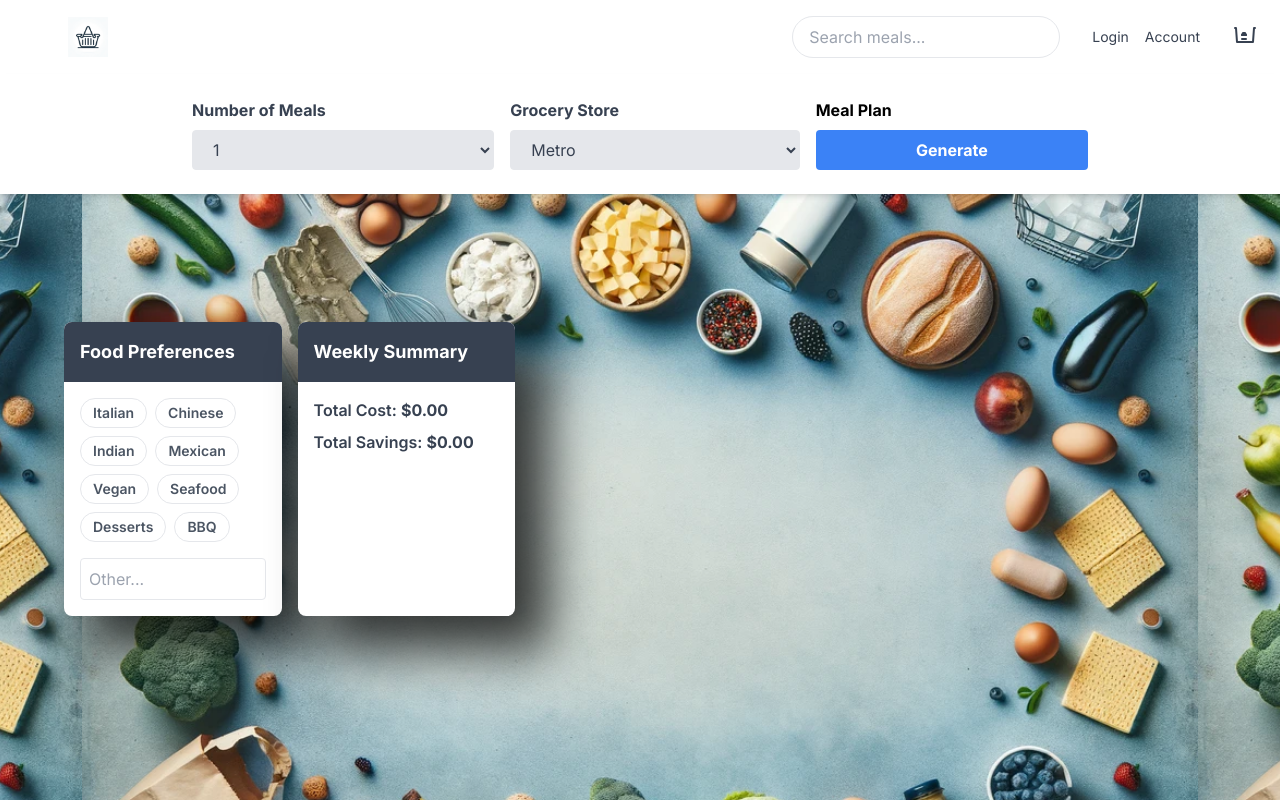
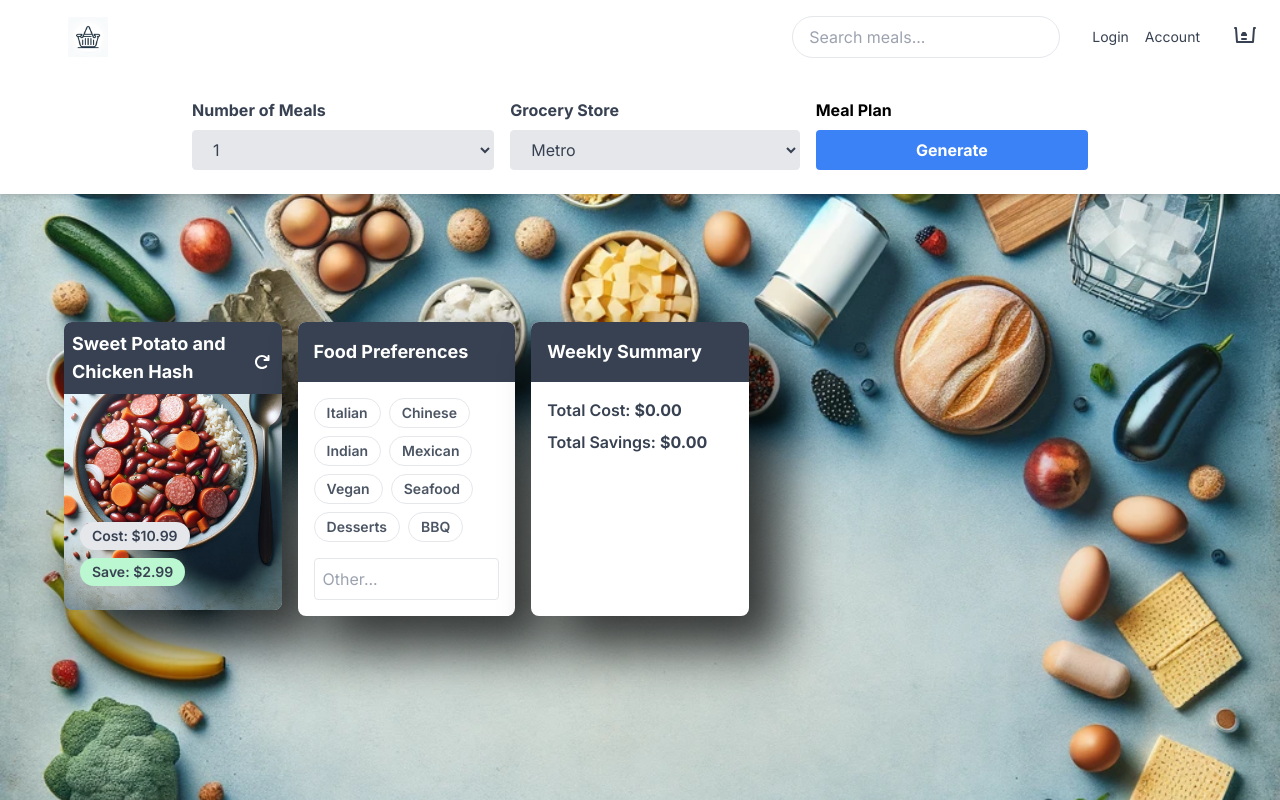
Before and after one commit to AStox/savvysupper, a Next.js app: page / in a window 1280 px wide. Built offline with nearby package versions, Linux system fonts and the light colour scheme.

Commit message:
Got prices showing on modals

```diff
--- a/app/components/MealCard.tsx
+++ b/app/components/MealCard.tsx
@@ -17,11 +17,15 @@ export interface Meal {
 interface MealCardProps {
   meal: Meal;
   onReroll: () => void;
+  onSelect: (meal: Meal) => void;
 }
 
-const MealCard: React.FC<MealCardProps> = ({ meal, onReroll }) => {
+const MealCard: React.FC<MealCardProps> = ({ meal, onReroll, onSelect }) => {
   return (
-    <div className="relative max-w-sm rounded-lg overflow-hidden h-72 shadow-blurry z-10">
+    <div
+      className="relative max-w-sm rounded-lg overflow-hidden h-72 shadow-blurry z-10 cursor-pointer"
+      onClick={() => onSelect(meal)}
+    >
       <Image src={meal.image} alt={meal.title} layout="fill" objectFit="cover" />
       <div className="absolute top-0 left-0 right-0 bg-gray-700 text-white p-2 flex justify-between items-center">
         <h3 className="text-lg font-bold">{meal.title}</h3>
--- a/app/components/MealPlan.tsx
+++ b/app/components/MealPlan.tsx
@@ -6,21 +6,42 @@ import WeeklySummaryCard from "./MealPlanSummary";
 import type { Meal } from "./MealCard";
 import { useAppState } from "./AppStateContext";
 import PlaceholderMealCard from "./PlaceholderMealCard";
+import RecipeModal from "./RecipeModal";
 
 const MealPlan = () => {
   const { meals, setMeals, generating } = useAppState();
+  const [selectedMeal, setSelectedMeal] = useState<Meal | null>(null);
 
   useEffect(() => {
     console.log("meals", meals);
   }, [meals]);
 
+  const handleMealSelect = (meal: Meal) => {
+    setSelectedMeal(meal);
+  };
+
+  const handleCloseModal = () => {
+    setSelectedMeal(null);
+  };
+
   return (
     <div className="container mx-auto px-4 py-32 md:px-8 lg:px-16">
       <div className="grid grid-cols-2 md:grid-cols-3 lg:grid-cols-4 xl:grid-cols-5 gap-4">
         {meals.map((meal) => (
-          <MealCard key={meal.id} meal={meal} onReroll={() => {}} />
+          <MealCard
+            key={meal.id}
+            meal={meal}
+            onReroll={() => {}}
+            onSelect={() => handleMealSelect(meal)}
+          />
         ))}
         {generating && <PlaceholderMealCard />}
+        <MealCard
+          key="meal"
+          meal={dummyMeal}
+          onReroll={() => {}}
+          onSelect={() => handleMealSelect(dummyMeal)}
+        />
         <MealCustomizationCard key="customization" />
         <WeeklySummaryCard
           key="summary"
@@ -28,8 +49,49 @@ const MealPlan = () => {
           totalSavings={meals.reduce((acc, meal) => acc + meal.savings, 0)}
         />
       </div>
+      {selectedMeal && <RecipeModal meal={selectedMeal} onClose={handleCloseModal} />}
     </div>
   );
 };
 
 export default MealPlan;
+
+const dummyMeal: Meal = {
+  id: 0,
+  image: "/RedBeansRice.png",
+  cost: 10.99,
+  savings: 2.99,
+  title: "Sweet Potato and Chicken Hash",
+  ingredients: [
+    "2 sweet potatoes",
+    "4 chicken breasts",
+    "1 red onion",
+    "1 zucchini",
+    "1 head of broccoli",
+    "1/2 cup of cooked brown rice",
+    "1/4 cup of olive oil",
+    "1/2 teaspoon of salt",
+    "1/4 teaspoon of black pepper",
+  ],
+  instructions: [
+    "Preheat oven to 425°F.",
+    "Chop all vegetables.",
+    "In a large bowl, toss sweet potatoes, zucchini, onion, and broccoli with olive oil, salt, and pepper.",
+    "Spread the vegetables on a baking sheet and roast in the oven for 25 minutes.",
+    "Cook the brown rice as per the instructions on the package.",
+    "Meanwhile, heat a large non-stick skillet over medium-high heat and cook the chicken breasts for 6-8 minutes on each side or until cooked through.",
+    "Once the vegetables are roasted, add the rice and chicken to the bowl and toss to combine.",
+    "Serve immediately and enjoy!",
+  ],
+  pricing: [
+    { name: "Sweet Potato", cost: 1.12, savings: 3.27 },
+    { name: "Chicken Breast", cost: 4.61, savings: 18.52 },
+    { name: "Red Onion", cost: 1.32, savings: 4.61 },
+    { name: "Zucchini", cost: 1.08, savings: 4.85 },
+    { name: "Broccoli", cost: 0, savings: 0 },
+    { name: "Brown Rice", cost: 0, savings: 0 },
+    { name: "Olive Oil", cost: 0, savings: 0 },
+    { name: "Salt", cost: 0, savings: 0 },
+    { name: "Black Pepper", cost: 0, savings: 0 },
+  ],
+};
--- /dev/null
+++ b/app/components/RecipeModal.tsx
@@ -0,0 +1,96 @@
+import React from "react";
+import Image from "next/image";
+import { Meal } from "./MealCard";
+
+interface RecipeModalProps {
+  meal: Meal;
+  onClose: () => void;
+}
+
+const RecipeModal: React.FC<RecipeModalProps> = ({ meal, onClose }) => {
+  console.log("meal", meal);
+  const calculateTotal = (pricing: { name: string; savings: number; cost: number }[]) => {
+    return pricing.reduce((acc, item) => acc + item.cost, 0);
+  };
+
+  const calculateSavings = (pricing: { name: string; savings: number; cost: number }[]) => {
+    return pricing.reduce((acc, item) => acc + item.savings, 0);
+  };
+
+  const findIngredientPrice = (ingredientName: string) => {
+    const ingredient = meal.pricing.find((item) =>
+      ingredientName.toLowerCase().includes(item.name.toLowerCase())
+    );
+    return ingredient && ingredient.cost > 0 ? `$${ingredient.cost.toFixed(2)}` : "";
+  };
+
+  const findIngredientSavings = (ingredientName: string) => {
+    const ingredient = meal.pricing.find((item) =>
+      ingredientName.toLowerCase().includes(item.name.toLowerCase())
+    );
+    return ingredient && ingredient.savings > 0 ? `$${ingredient.savings.toFixed(2)}` : "";
+  };
+
+  return (
+    <div className="fixed inset-0 bg-gray-600 bg-opacity-50 overflow-y-auto h-full w-full z-50">
+      <div className="relative top-20 mx-auto p-5 border w-3/4 md:w-1/2 lg:w-1/3 shadow-lg rounded-md bg-white">
+        <div className="flex flex-col items-center space-y-4">
+          <Image
+            src={meal.image}
+            alt={meal.title}
+            width={300}
+            height={200}
+            className="rounded-md"
+          />
+          <h2 className="text-2xl font-bold text-gray-800">{meal.title}</h2>
+
+          <div className="text-left w-full">
+            <h3 className="text-lg font-semibold text-gray-700">Ingredients</h3>
+            <ul className="list-disc pl-5">
+              {meal.ingredients.map((ingredient, index) => (
+                <li key={index} className="text-gray-600">
+                  {ingredient}{" "}
+                  {findIngredientPrice(ingredient) && (
+                    <span className="text-gray-500">
+                      (Cost: {findIngredientPrice(ingredient)}, Save:{" "}
+                      {findIngredientSavings(ingredient)})
+                    </span>
+                  )}
+                </li>
+              ))}
+            </ul>
+
+            <h3 className="text-lg font-semibold text-gray-700">Instructions</h3>
+            <ol className="list-decimal pl-5">
+              {meal.instructions.map((instruction, index) => (
+                <li key={index} className="text-gray-600">
+                  {instruction}
+                </li>
+              ))}
+            </ol>
+
+            <div className="mt-4 text-gray-700">
+              <p>
+                Total Cost:{" "}
+                <span className="font-semibold">${calculateTotal(meal.pricing).toFixed(2)}</span>
+              </p>
+              <p>
+                Total Savings:{" "}
+                <span className="font-semibold">${calculateSavings(meal.pricing).toFixed(2)}</span>
+              </p>
+            </div>
+          </div>
+
+          <button
+            onClick={onClose}
+            className="bg-gray-800 hover:bg-gray-900 text-white font-bold py-2 px-4 rounded"
+          >
+            Close
+          </button>
+        </div>
+      </div>
+    </div>
+  );
+};
+
+export default RecipeModal;
--- a/app/globals.css
+++ b/app/globals.css
@@ -20,5 +20,5 @@ body {
   color: rgb(var(--foreground-rgb));
   background-image: url("/background.webp");
   background-position: center -10%;
-  background-size: auto 150%;
+  background-size: cover;
 }
```
